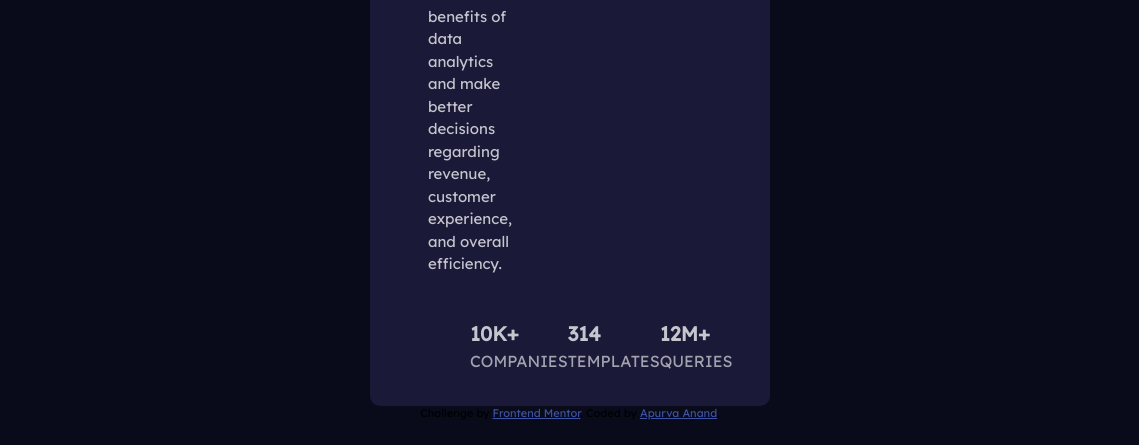
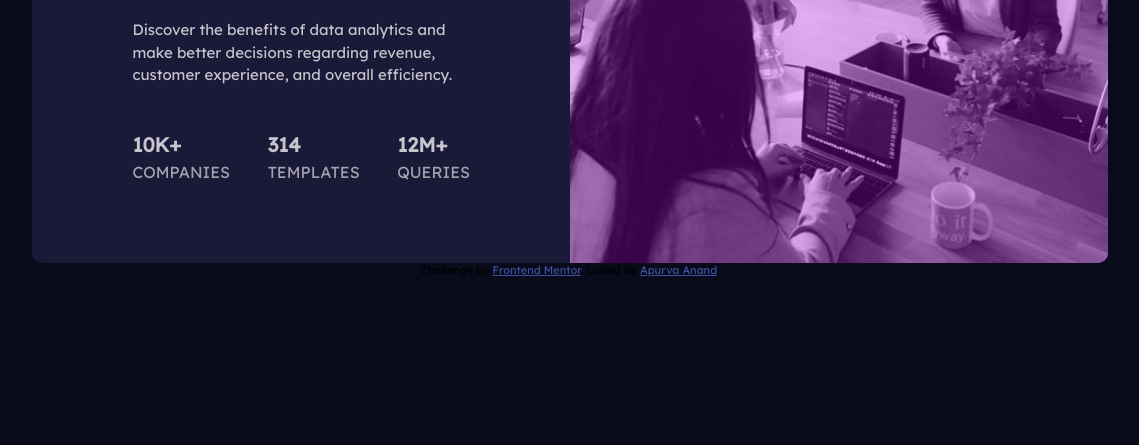
Before and after one commit to apurva-7/apurva-7-stats-preview-card-component-main, a plain HTML site: page index.html in a window 1536 px wide. Shown: the part 385-830 px from the top of the page, without its empty margins (198-1337 px from the left). Before the commit the page ends 805 px from the top, so only its background shows below. Drawn offline with Linux system fonts and the light colour scheme.

Commit message:
fixing the broken

```diff
--- a/styles.css
+++ b/styles.css
@@ -93,7 +93,11 @@ h1{
   }
 }
  @media screen and (min-width:1440px) {
+     body{
+         height: 100vh;
+     }
      #main-box{
+         max-width: 100%;
          width: 70%;
      }
      main{
@@ -107,9 +111,10 @@ h1{
      #header-img{
          width: 50%;
          height: 450px;
+         max-height: 450px;
      }
      img{
-         height: 100%;
+         height: 450px;
      }
      #stats{
          display: flex;
```
